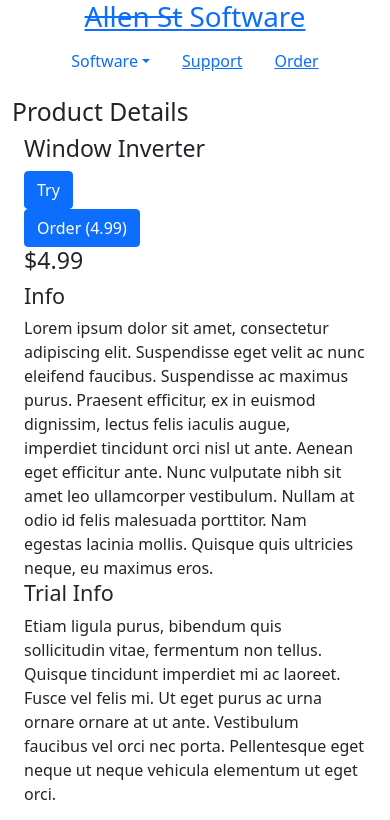
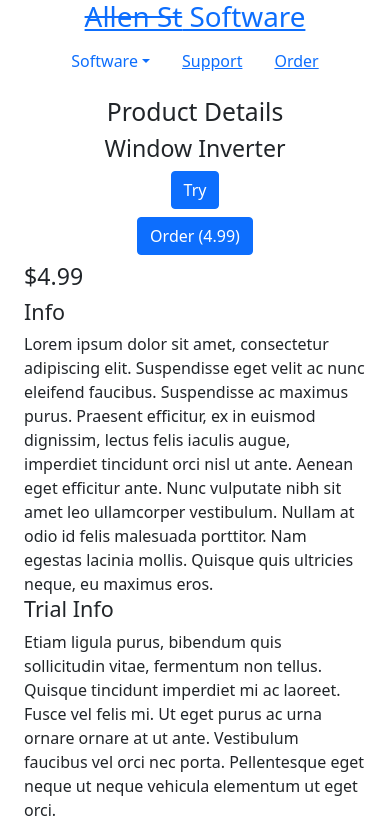
Before and after one commit to jmash/ds_studio, a React (Create React App) app: page /productdetails in a window 390 px wide. Shown: the top 820 px of the page. Built offline with nearby package versions, Linux system fonts and the light colour scheme.

Commit message:
:construction: make buttons and title responsive

```diff
--- a/src/routes/productdetails.js
+++ b/src/routes/productdetails.js
@@ -3,16 +3,16 @@ import { Container, Row, Col, Button, Carousel } from 'react-bootstrap';
 export default function ProductDetails() {
     return (
       <main style={{ padding: "1rem 0" }}>
-          <h2>Product Details</h2>
+          <h2 className="text-center">Product Details</h2>
           <Container>
             <Row>
-              <Col style={{textAlign: "left"}}>
-                <h3>Window Inverter</h3>
+              <Col>
+                <h3 className="text-center text-sm-center text-md-start">Window Inverter</h3>
               </Col>
-              <Col xs="left" sm="left" md="auto">
+              <Col className="text-center text-sm-center mb-2 mb-sm-2 mb-md-0" md="auto">
                 <Button>Try</Button>
               </Col>
-              <Col xs="left" sm="left" md="auto">
+              <Col className="text-center text-sm-center mb-2 mb-sm-2 mb-md-0" md="auto">
                 <Button>Order (4.99)</Button>
               </Col>
             </Row>
```
